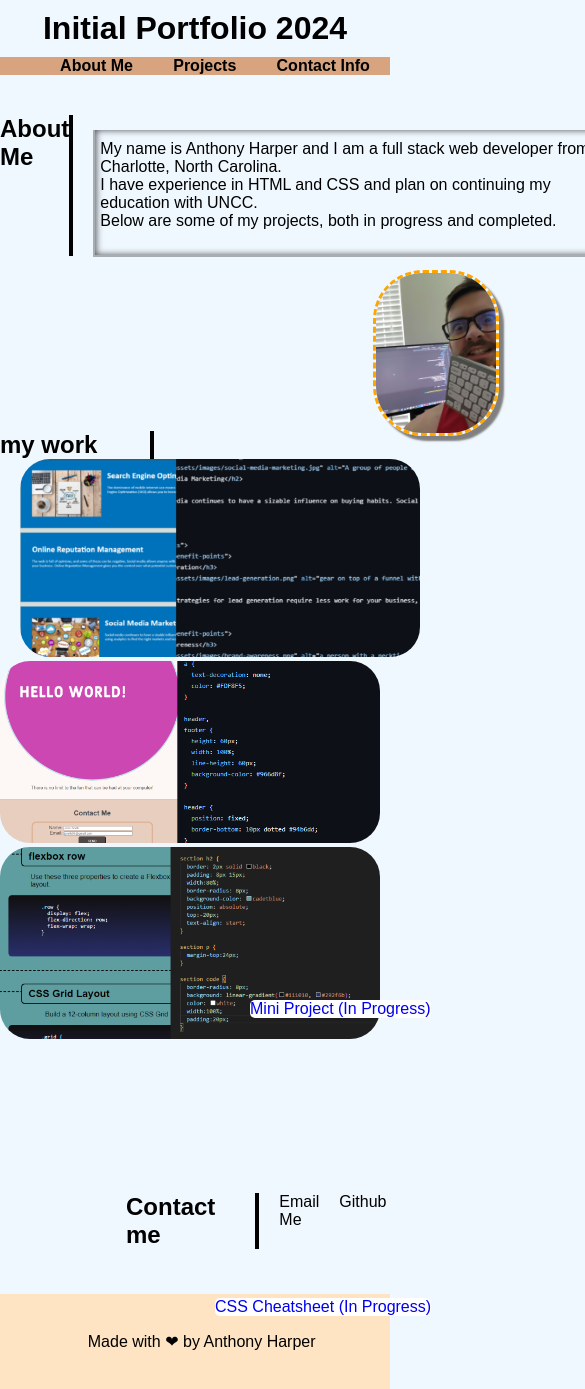
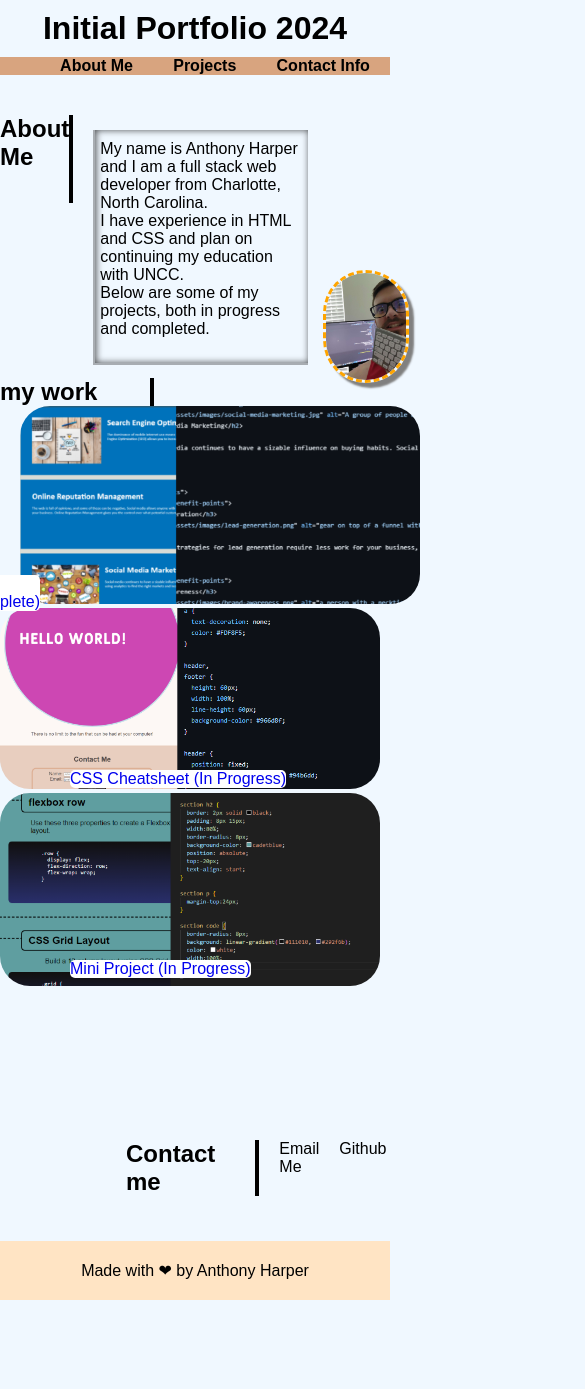
Before and after one commit to aharper2568/my-first-portfolio, a plain HTML site: page index.html in a window 390 px wide. Shown: the top 1389 px of the page, 585 px wide, since content can reach past the window. After the commit the page ends 1300 px from the top, so only its background shows below. Drawn offline with Linux system fonts and the light colour scheme.

Commit message:
added commentary and media query styles for smaller phones(412px)

```diff
--- a/assets/css/style.css
+++ b/assets/css/style.css
@@ -109,7 +109,7 @@ footer {
   right: 1200px;
   display:none;
   border-radius: 5px;
-
+/* Can't tell if the container helped */
 }
 .main-project:hover p {
   display: inline;
@@ -219,7 +219,7 @@ footer {
 
 @media screen and (max-width: 768px) {
   body {
-    overflow-x: hidden;
+    height: 100%;
   }
   /* The flex-direction: column should adapt better to smaller viewports */
   /* Make sure containers do not exceed width of the viewport to avoid excess whitespace */
@@ -228,7 +228,6 @@ footer {
     margin-left:0;
     align-items: start;
     width:100%;
-    min-height: 100%vh;
   }
 
   .about-me {
@@ -281,3 +280,57 @@ footer {
     margin-left:0;
   }
 }
+
+@media screen and (max-width: 412px){
+body {
+  overflow-x: hidden;
+  height:1024px;
+}
+
+html {
+  box-sizing: border-box;
+}
+
+main {
+  flex-direction: column;
+  margin-left:0;
+  align-items: start;
+  width:100%;
+}
+
+.main-project {
+  width:100%;
+}
+
+.about-me-text p{
+  width:200px;
+}
+
+
+.cheatsheet {
+  margin:0;
+}
+
+.p3-overlay p{
+  display: inline;
+  top:770px;
+  transform:translateX(70px)
+}
+.image-overlay p {
+  display: inline;
+  top:960px;
+  transform:translateX(70px)
+}
+/* The only way this element is made visible again is with a fixed position */
+.seo-overlay p {
+  display:inline;
+  position: fixed;
+  right:350px;
+  top:575px;
+}
+
+.top-container img {
+  margin-left:250px;
+  width:80px;
+}
+}
--- a/index.html
+++ b/index.html
@@ -29,6 +29,7 @@
       </ul>
     </nav>
   </header>
+  <!-- This "top-container" helped style the image in ways the class selector "profile wouldnt" -->
   <section class="top-container">
   <aside id="#aboutme" class="about-me">
     <h2>About Me
@@ -84,10 +85,9 @@
 </body>
 
 <footer>
- <p><pre>
+ <p>
 
    Made with ❤ by Anthony Harper
- </pre>
  </p>
 </footer>
 </html>
```
